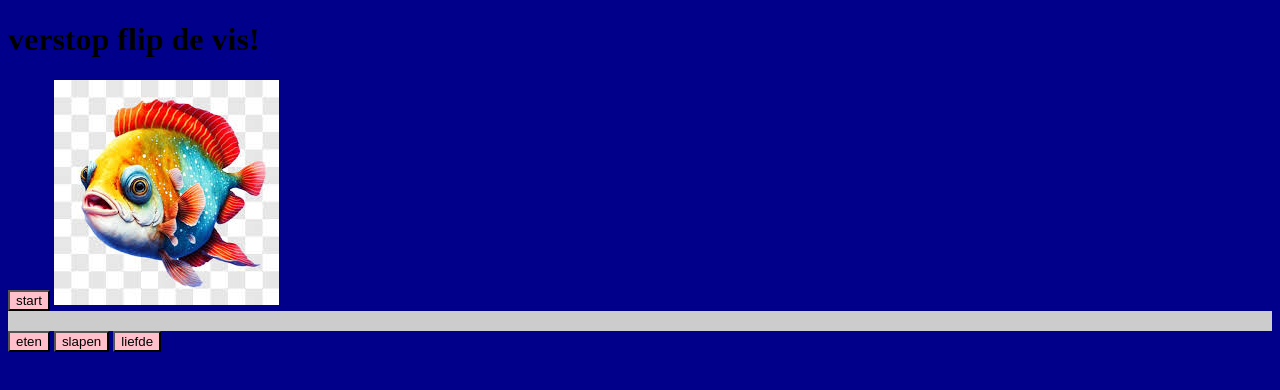
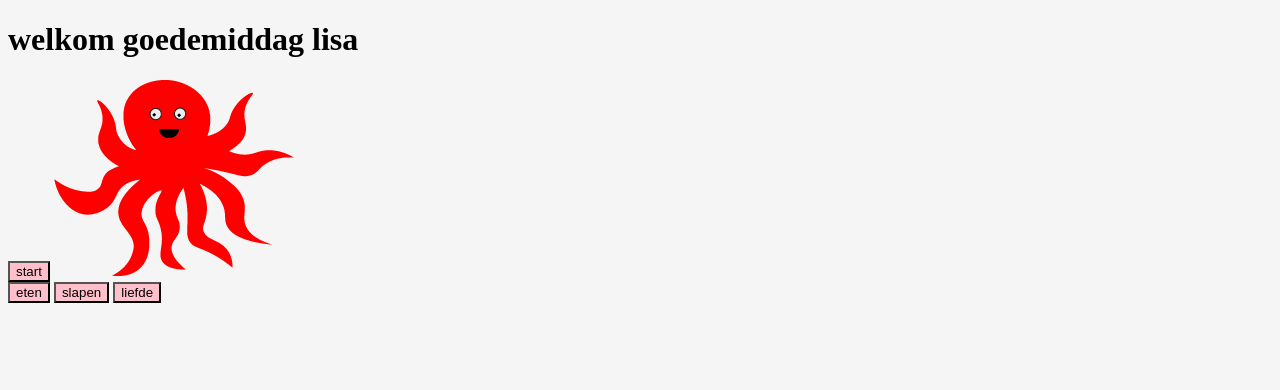
Before and after one commit to sophiamuntinga/eindopdracht-programmeren, a plain HTML site: page index.html in a window 1280 px wide. Drawn offline with Linux system fonts and the light colour scheme.

Commit message:
1e changes

```diff
--- a/css/style.css
+++ b/css/style.css
@@ -1,12 +1,12 @@
 * {
-    background-color: darkblue;
+    background-color: whitesmoke;
 }
 
 button {
     background-color: pink;
 }
 
-.container {
+/* .container {
     height: 20px;
     background-color: #ccc;
     position: relative;
@@ -16,4 +16,4 @@ button {
     position: absolute;
     height: 100%;
     background-color: blue;
-}
+} */
--- a/index.html
+++ b/index.html
@@ -8,10 +8,10 @@
     <script src="javascript/javascript.js" defer></script>
 </head>
 <body>
-    <h1>verstop flip de vis!</h1>
+    <h1>welkom <span id="naamveld">...</span></h1>
     <button>start</button>
     <!-- <p>yoo</p> -->
-    <img src="afbeeldingen-links/vis-van-internet.jpeg" alt="blub vis">
+    <img src="afbeeldingen-links/rode-inktvis.png" alt="rode inktvis">
 
     <!-- dit stukje heb ik uit een youtube video over hoe je een progress-bar kan maken met behulp van html, css en javascript
     https://www.youtube.com/watch?v=4LBRMSk6PLY -->
--- a/javascript/javascript.js
+++ b/javascript/javascript.js
@@ -4,10 +4,18 @@ const knopEten = document.querySelector(".eten");
 const knopSlapen = document.querySelector(".slapen");
 const knopLiefde = document.querySelector(".liefde");
 let audioEten = new Audio("./afbeeldingen-links/Fish Eat (Nr. 2  Fortnite Sound) - Sound Effect for editing.mp3")
+let naamveld = document.querySelector("#naamveld");
 
 function FishEats(){
     audioEten.play();
 }
+
+function groet(naam, typeGroet){
+    console.log("groet persoon");
+    naamveld.textContent = typeGroet + " " + naam;
+}
+
+groet("lisa", "goedemiddag");
 
 knopEten.addEventListener("click", FishEats);
 
```
Also changed, not shown: afbeeldingen-links/liefde-rode-inktvis.png (added), afbeeldingen-links/rode-inktvis.jpg (deleted), afbeeldingen-links/rode-inktvis.png (added), afbeeldingen-links/slapende-rode-inktvis.png (added), afbeeldingen-links/vis-van-internet.jpeg (deleted), 4 other files.
